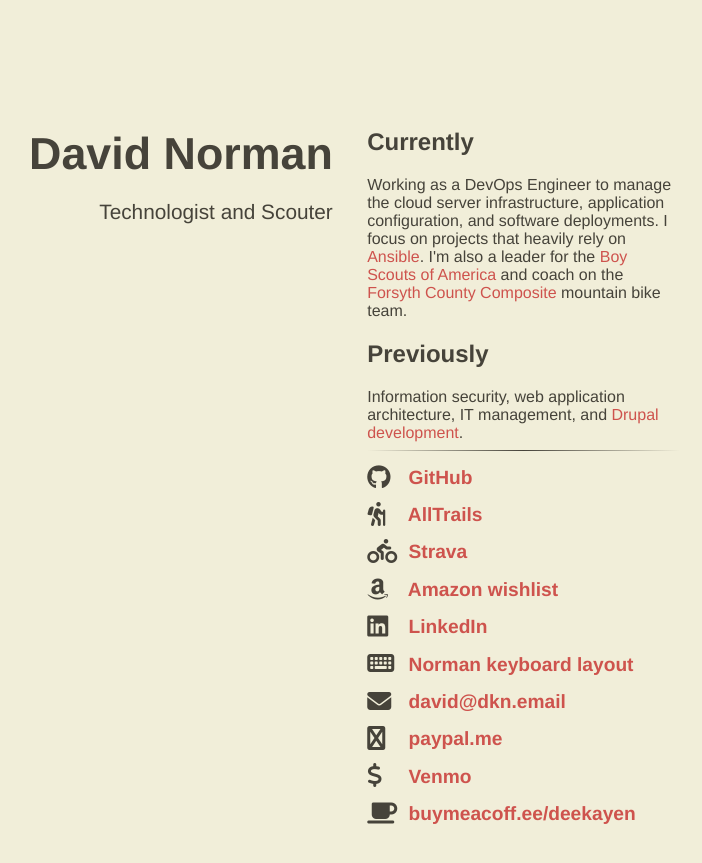
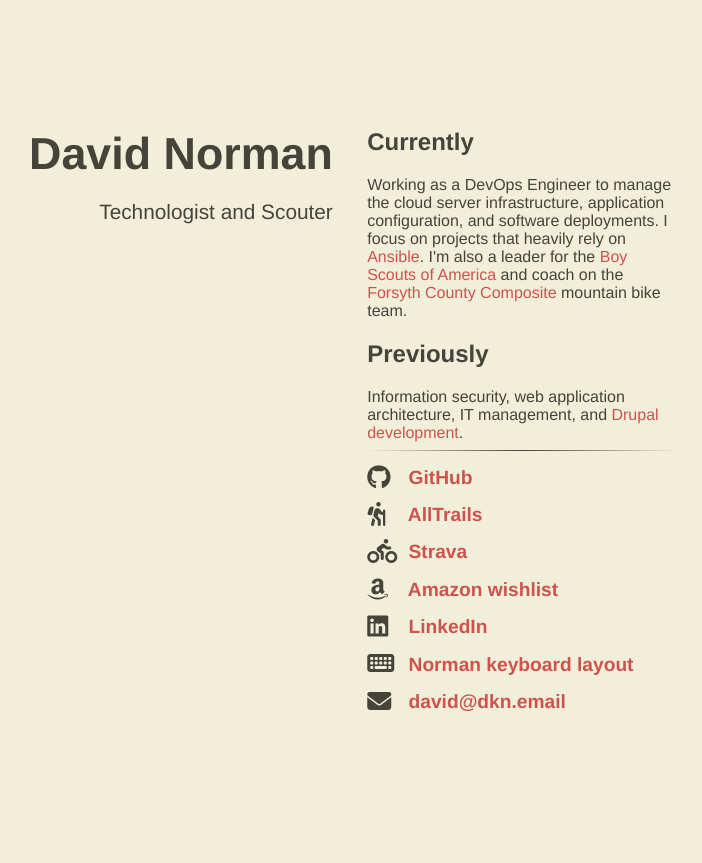
Before and after one commit to deekayen/dkn.github.io, a Jekyll site: the page built from index.html, in a window 1280 px wide. Shown: the top 863 px of the page, without its empty margins (300-1002 px from the left). Built offline with Jekyll 4.4.1, drawn with Linux system fonts in a browser that asks for light colours; nearby versions of some CDN libraries.

Commit message:
Revert payment links.

```diff
--- a/_includes/content.html
+++ b/_includes/content.html
@@ -39,16 +39,4 @@
 'i'+'d'+'&'+'#'+'6'+'4'+';'+'d'+'k'+'n'+'&'+'#'+'4'+'6'+';'+'e'+'m'+'&'+'#'+'9'+'7'+';'+'&'+'#'+'1'+
 '0'+'5'+';'+'l'+'<'+'/'+'a'+'>');</script><noscript>[Turn on JavaScript to see the email address]</noscript>
   </li>
-  <li class="main-list-item">
-    <span class="fas fa-paypal fa-lg main-list-item-icon"></span>
-    <a href="https://paypal.me/deekayen">paypal.me</a>
-  </li>
-  <li class="main-list-item">
-    <span class="fas fa-dollar-sign fa-lg main-list-item-icon"></span>
-    <a href="https://venmo.com/drdnorman">Venmo</a>
-  </li>
-  <li class="main-list-item">
-    <span class="fas fa-coffee fa-lg main-list-item-icon"></span>
-    <a href="https://www.buymeacoffee.com/deekayen">buymeacoff.ee/deekayen</a>
-  </li>
 </ul>
```
